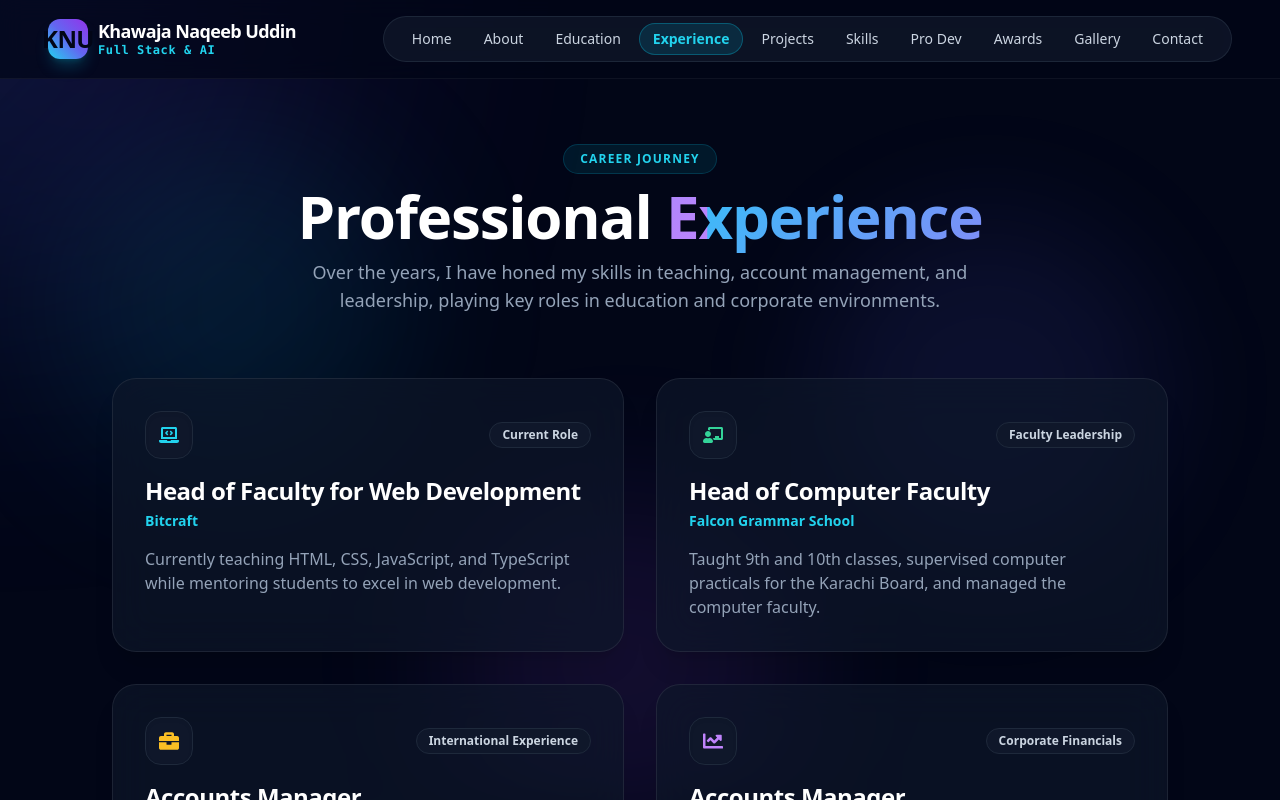
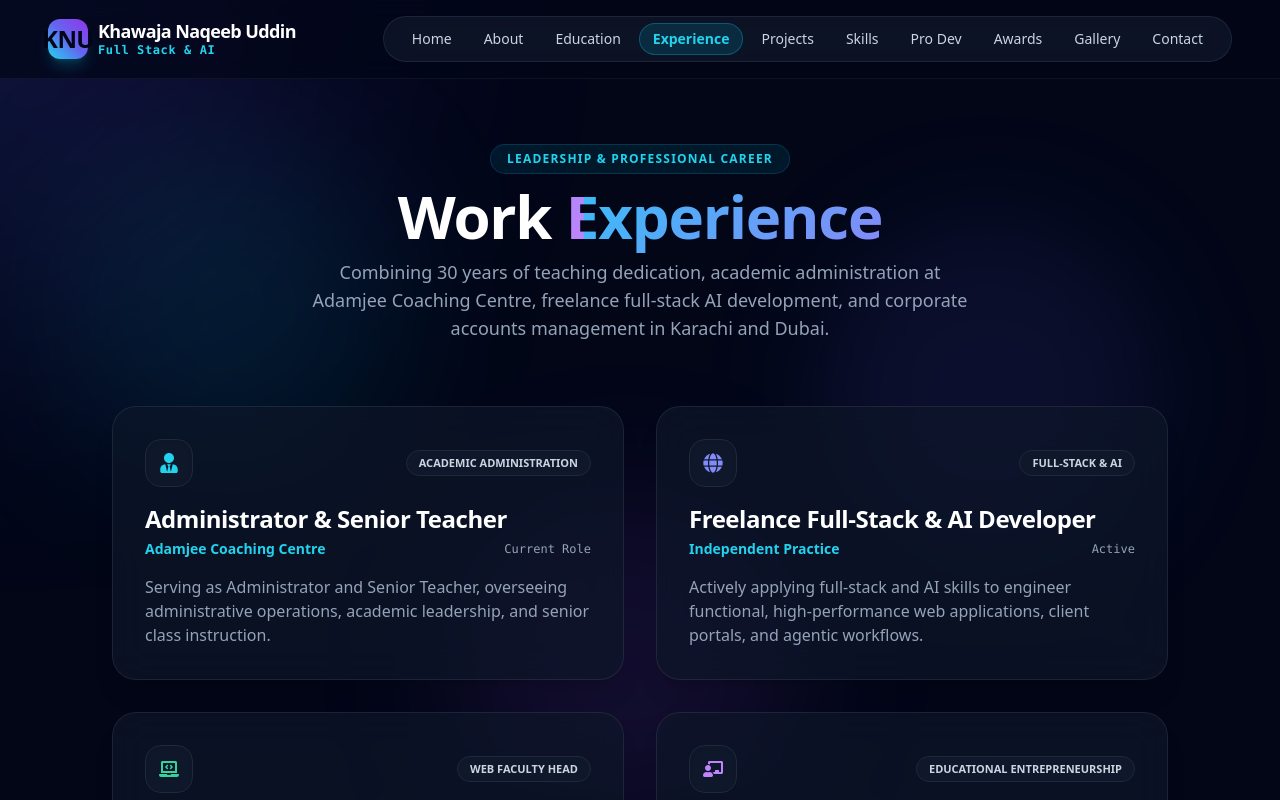
Before and after one commit to khawajanaqeeb/portfolio, a Next.js app: page /experience in a window 1280 px wide. Shown: the top 800 px of the page. Built offline with nearby package versions, Linux system fonts and the light colour scheme.

Commit message:
feat: integrate 30 years teaching legacy, Adamjee Coaching Administrator role, Cisco Data Science Certification, and GIAIC Q3 Agentic AI credentials into portfolio

```diff
--- a/src/app/about/page.tsx
+++ b/src/app/about/page.tsx
@@ -2,34 +2,34 @@ import { Metadata } from "next";
 import Link from "next/link";
 import Image from "next/image";
 import PageTransition from "@/app/components/PageTransition";
-import { FaLaptopCode, FaUserGraduate, FaAward, FaBrain, FaArrowRight, FaCode, FaRocket } from "react-icons/fa";
+import { FaLaptopCode, FaUserGraduate, FaAward, FaBrain, FaArrowRight, FaCode, FaRocket, FaChalkboardTeacher, FaBuilding, FaRobot } from "react-icons/fa";
 
 export const metadata: Metadata = {
   title: "About Me | Khawaja Naqeeb Uddin",
-  description: "Learn more about Khawaja Naqeeb Uddin, Full Stack Web Developer, AI Specialist, and Computer Faculty Head.",
+  description: "Learn more about Khawaja Naqeeb Uddin, Educator (30+ Years), Administrator at Adamjee Coaching Centre, Full Stack Developer, and GIAIC Agentic AI Engineer.",
 };
 
 export default function AboutPage() {
   const stats = [
     {
-      icon: <FaLaptopCode className="text-cyan-400 text-2xl" />,
-      value: "6+",
-      label: "Web Projects Completed",
+      icon: <FaChalkboardTeacher className="text-cyan-400 text-2xl" />,
+      value: "30+",
+      label: "Years Teaching Experience",
     },
     {
-      icon: <FaUserGraduate className="text-indigo-400 text-2xl" />,
-      value: "100+",
-      label: "Students Mentored",
+      icon: <FaBrain className="text-indigo-400 text-2xl" />,
+      value: "Top",
+      label: "GIAIC Agentic AI Student",
     },
     {
-      icon: <FaAward className="text-amber-400 text-2xl" />,
-      value: "3+",
-      label: "Teaching & Tech Awards",
+      icon: <FaRobot className="text-purple-400 text-2xl" />,
+      value: "Q3",
+      label: "Certified Agentic AI",
     },
     {
-      icon: <FaBrain className="text-purple-400 text-2xl" />,
-      value: "Q2",
-      label: "GIAIC AI & Cloud Computing",
+      icon: <FaLaptopCode className="text-amber-400 text-2xl" />,
+      value: "6+",
+      label: "Production & Client Apps",
     },
   ];
 
@@ -39,24 +39,23 @@ export default function AboutPage() {
         {/* Page Header */}
         <div className="text-center space-y-3">
           <span className="text-xs font-bold uppercase tracking-widest text-cyan-400 bg-cyan-500/10 border border-cyan-500/20 px-4 py-1.5 rounded-full inline-block">
-            Professional Profile
+            Professional Profile &amp; Legacy
           </span>
           <h1 className="text-4xl sm:text-6xl font-extrabold font-heading text-white">
             About <span className="text-gradient-cyan">Khawaja Naqeeb Uddin</span>
           </h1>
-
-          <p className="text-slate-400 text-base sm:text-lg max-w-2xl mx-auto font-light leading-relaxed">
-            A versatile Full Stack Developer, Computer Faculty Head, and AI Practitioner committed to crafting impactful digital experiences.
+          <p className="text-slate-400 text-base sm:text-lg max-w-3xl mx-auto font-light leading-relaxed">
+            Educator | Administrator @ Adamjee Coaching Centre | Full Stack Developer | Accounts Management Professional
           </p>
         </div>
 
-        {/* Profile Story Card */}
-        <div className="glass-card glass-card-hover rounded-3xl p-8 sm:p-12 border border-slate-800 shadow-2xl relative overflow-hidden grid grid-cols-1 lg:grid-cols-12 gap-10 items-center">
+        {/* Profile Story Grid */}
+        <div className="glass-card rounded-3xl p-8 sm:p-12 border border-slate-800 shadow-2xl relative overflow-hidden grid grid-cols-1 lg:grid-cols-12 gap-10 items-center">
           {/* Avatar side */}
           <div className="lg:col-span-4 flex justify-center">
             <div className="relative group">
               <div className="absolute -inset-2 bg-gradient-to-tr from-cyan-500 via-indigo-500 to-purple-600 rounded-full blur-lg opacity-70 group-hover:opacity-100 transition duration-500" />
-              <div className="relative w-52 h-52 sm:w-64 sm:h-64 rounded-full border-4 border-slate-900 bg-slate-900 overflow-hidden shadow-2xl">
+              <div className="relative w-56 h-56 sm:w-64 sm:h-64 rounded-full border-4 border-slate-900 bg-slate-900 overflow-hidden shadow-2xl">
                 <Image
                   src="/naq1.png"
                   alt="Khawaja Naqeeb Uddin"
@@ -69,26 +68,33 @@ export default function AboutPage() {
             </div>
           </div>
 
-          {/* Description text */}
-          <div className="lg:col-span-8 space-y-5 text-slate-300 font-light text-base sm:text-lg leading-relaxed">
-            <div className="p-5 rounded-2xl bg-slate-900/70 border border-slate-800">
+          {/* Detailed Bio Cards */}
+          <div className="lg:col-span-8 space-y-5 text-slate-300 font-light text-base leading-relaxed">
+            <div className="p-5 rounded-2xl bg-slate-900/80 border border-slate-800">
               <h3 className="text-xl font-bold font-heading text-white mb-2 flex items-center gap-2">
-                <FaRocket className="text-cyan-400 text-base" /> Full Stack & AI Focus
+                <FaChalkboardTeacher className="text-cyan-400 text-base" /> 30+ Years Teaching Legacy &amp; Leadership
               </h3>
               <p>
-                Hello! I am an aspiring <strong className="text-cyan-300 font-semibold">Full Stack Developer</strong> with a deep interest in <strong className="text-cyan-300 font-semibold">Artificial Intelligence</strong>. I thrive on building innovative solutions and exploring cutting-edge technologies.
+                With <strong className="text-cyan-300 font-semibold">30 years of teaching experience</strong>, I have dedicated my life to shaping young minds and fostering a love for learning. I previously ran my own coaching center and am currently serving as an <strong className="text-cyan-300 font-semibold">Administrator &amp; Senior Teacher at Adamjee Coaching Centre</strong>. Teaching is not just my profession—it is my passion.
               </p>
             </div>
 
-            <div className="p-5 rounded-2xl bg-slate-900/70 border border-slate-800">
+            <div className="p-5 rounded-2xl bg-slate-900/80 border border-slate-800">
               <h3 className="text-xl font-bold font-heading text-white mb-2 flex items-center gap-2">
-                <FaCode className="text-indigo-400 text-base" /> Vision &amp; Philosophy
+                <FaRobot className="text-indigo-400 text-base" /> Agentic AI &amp; Top Governor House Scholar
               </h3>
-              <p className="flex items-center flex-wrap gap-1.5">
-                <span>My journey is driven by curiosity, problem-solving, and a passion for creating impactful digital experiences. Let’s build the future, one line of code at a time.</span>
-                <FaRocket className="text-cyan-400 inline-block text-base animate-pulse" />
+              <p>
+                Selected as one of the <strong className="text-indigo-300 font-semibold">top students for the Agentic AI Program at Governor House Karachi (GIAIC)</strong>, I have progressed through modern web development (Next.js, TypeScript, Tailwind), <strong className="text-indigo-300 font-semibold">Q3 Certified Agentic AI &amp; Modern Python</strong>, and Q4 Cloud &amp; LLM Orchestration (Docker, Kubernetes, Gemini, Claude Code, SDD).
               </p>
+            </div>
 
+            <div className="p-5 rounded-2xl bg-slate-900/80 border border-slate-800">
+              <h3 className="text-xl font-bold font-heading text-white mb-2 flex items-center gap-2">
+                <FaBuilding className="text-purple-400 text-base" /> Accounts Management &amp; Corporate Background
+              </h3>
+              <p>
+                Beyond education and AI, I have gained valuable experience as an <strong className="text-purple-300 font-semibold">Accounts Manager in reputed organizations in Karachi and Dubai</strong>, proving myself as a supportive leader committed to integrity, fiscal policies, and excellence.
+              </p>
             </div>
           </div>
         </div>
@@ -127,12 +133,12 @@ export default function AboutPage() {
           </Link>
 
           <Link
-            href="/education"
+            href="/professional-dev"
             className="glass-card glass-card-hover p-6 rounded-2xl border border-slate-800 flex items-center justify-between group"
           >
             <div>
-              <p className="text-xs font-semibold text-indigo-400 uppercase tracking-wider">Academic Record</p>
-              <h4 className="text-lg font-bold text-white font-heading mt-1">Education History</h4>
+              <p className="text-xs font-semibold text-indigo-400 uppercase tracking-wider">Certifications &amp; AI</p>
+              <h4 className="text-lg font-bold text-white font-heading mt-1">Professional Dev</h4>
             </div>
             <FaArrowRight className="text-slate-400 group-hover:text-indigo-400 group-hover:translate-x-1 transition-all" />
           </Link>
@@ -143,7 +149,7 @@ export default function AboutPage() {
           >
             <div>
               <p className="text-xs font-semibold text-purple-400 uppercase tracking-wider">Live Demos</p>
-              <h4 className="text-lg font-bold text-white font-heading mt-1">Featured Projects</h4>
+              <h4 className="text-lg font-bold text-white font-heading mt-1">GitHub Repositories</h4>
             </div>
             <FaArrowRight className="text-slate-400 group-hover:text-purple-400 group-hover:translate-x-1 transition-all" />
           </Link>
--- a/src/app/experience/page.tsx
+++ b/src/app/experience/page.tsx
@@ -1,49 +1,83 @@
 import { Metadata } from "next";
 import PageTransition from "@/app/components/PageTransition";
-import { FaLaptopCode, FaChalkboardTeacher, FaBriefcase, FaChartLine } from "react-icons/fa";
+import { FaLaptopCode, FaChalkboardTeacher, FaBriefcase, FaChartLine, FaUserTie, FaGlobe } from "react-icons/fa";
 
 export const metadata: Metadata = {
   title: "Professional Experience | Khawaja Naqeeb Uddin",
-  description: "Work history, leadership, and teaching experience of Khawaja Naqeeb Uddin.",
+  description: "Career history of Khawaja Naqeeb Uddin: Administrator at Adamjee Coaching Centre, 30+ Years Educator, Freelance Web Developer, and Corporate Accounts Manager.",
 };
 
 export default function ExperiencePage() {
   const experiences = [
     {
+      title: "Administrator & Senior Teacher",
+      company: "Adamjee Coaching Centre",
+      period: "Current Role",
+      description:
+        "Serving as Administrator and Senior Teacher, overseeing administrative operations, academic leadership, and senior class instruction.",
+      icon: <FaUserTie className="text-cyan-400 text-xl" />,
+      accent: "border-cyan-500/40",
+      tag: "Academic Administration",
+    },
+    {
+      title: "Freelance Full-Stack & AI Developer",
+      company: "Independent Practice",
+      period: "Active",
+      description:
+        "Actively applying full-stack and AI skills to engineer functional, high-performance web applications, client portals, and agentic workflows.",
+      icon: <FaGlobe className="text-indigo-400 text-xl" />,
+      accent: "border-indigo-500/40",
+      tag: "Full-Stack & AI",
+    },
+    {
       title: "Head of Faculty for Web Development",
       company: "Bitcraft",
-      period: "Current Role",
+      period: "Faculty Leadership",
       description:
-        "Currently teaching HTML, CSS, JavaScript, and TypeScript while mentoring students to excel in web development.",
-      icon: <FaLaptopCode className="text-cyan-400 text-xl" />,
-      accent: "border-cyan-500/40",
+        "Taught HTML, CSS, JavaScript, and TypeScript while mentoring students and leading web development curriculum design.",
+      icon: <FaLaptopCode className="text-emerald-400 text-xl" />,
+      accent: "border-emerald-500/40",
+      tag: "Web Faculty Head",
+    },
+    {
+      title: "Founder & Principal",
+      company: "Own Coaching Center",
+      period: "30-Year Legacy",
+      description:
+        "Owned and administered private coaching center, fostering academic excellence and mentoring thousands of students over three decades.",
+      icon: <FaChalkboardTeacher className="text-purple-400 text-xl" />,
+      accent: "border-purple-500/40",
+      tag: "Educational Entrepreneurship",
     },
     {
       title: "Head of Computer Faculty",
       company: "Falcon Grammar School",
-      period: "Faculty Leadership",
+      period: "Karachi Board Supervision",
       description:
-        "Taught 9th and 10th classes, supervised computer practicals for the Karachi Board, and managed the computer faculty.",
-      icon: <FaChalkboardTeacher className="text-emerald-400 text-xl" />,
-      accent: "border-emerald-500/40",
+        "Supervised 9th & 10th computer classes, conducted Karachi Board practical examinations, and directed computer faculty teachers.",
+      icon: <FaChalkboardTeacher className="text-amber-400 text-xl" />,
+      accent: "border-amber-500/40",
+      tag: "Faculty Supervision",
     },
     {
       title: "Accounts Manager",
       company: "Beyond Borders, Dubai",
-      period: "International Experience",
+      period: "International Corporate",
       description:
-        "Oversaw financial accounts, ensured compliance with international standards, and streamlined operations.",
-      icon: <FaBriefcase className="text-amber-400 text-xl" />,
-      accent: "border-amber-500/40",
+        "Managed financial accounts, ensured international compliance standards, and streamlined corporate fiscal operations.",
+      icon: <FaBriefcase className="text-blue-400 text-xl" />,
+      accent: "border-blue-500/40",
+      tag: "Dubai Financial Operations",
     },
     {
       title: "Accounts Manager",
       company: "Venture Crest Pvt Ltd, DHA Karachi",
-      period: "Corporate Financials",
+      period: "Corporate Accounts",
       description:
-        "Managed accounts, prepared financial reports, and collaborated with internal teams to enhance fiscal policies.",
-      icon: <FaChartLine className="text-purple-400 text-xl" />,
-      accent: "border-purple-500/40",
+        "Oversaw financial management, prepared fiscal statements, and enhanced internal accounting procedures.",
+      icon: <FaChartLine className="text-teal-400 text-xl" />,
+      accent: "border-teal-500/40",
+      tag: "Corporate Fiscal Management",
     },
   ];
 
@@ -53,17 +87,17 @@ export default function ExperiencePage() {
         {/* Header */}
         <div className="text-center space-y-3">
           <span className="text-xs font-bold uppercase tracking-widest text-cyan-400 bg-cyan-500/10 border border-cyan-500/20 px-4 py-1.5 rounded-full inline-block">
-            Career Journey
+            Leadership &amp; Professional Career
           </span>
           <h1 className="text-4xl sm:text-6xl font-extrabold font-heading text-white">
-            Professional <span className="text-gradient-cyan">Experience</span>
+            Work <span className="text-gradient-cyan">Experience</span>
           </h1>
           <p className="text-slate-400 text-base sm:text-lg max-w-2xl mx-auto font-light leading-relaxed">
-            Over the years, I have honed my skills in teaching, account management, and leadership, playing key roles in education and corporate environments.
+            Combining 30 years of teaching dedication, academic administration at Adamjee Coaching Centre, freelance full-stack AI development, and corporate accounts management in Karachi and Dubai.
           </p>
         </div>
 
-        {/* Experience Cards Grid */}
+        {/* Experience Grid */}
         <div className="grid grid-cols-1 md:grid-cols-2 gap-8">
           {experiences.map((exp, idx) => (
             <div
@@ -75,17 +109,22 @@ export default function ExperiencePage() {
                   <div className="w-12 h-12 rounded-2xl bg-slate-900 border border-slate-800 flex items-center justify-center shadow-inner group-hover:scale-110 transition-transform">
                     {exp.icon}
                   </div>
-                  <span className="text-xs font-semibold px-3 py-1 rounded-full bg-slate-900 border border-slate-800 text-slate-300">
-                    {exp.period}
+                  <span className="text-[11px] font-bold uppercase px-3 py-1 rounded-full bg-slate-900 border border-slate-800 text-slate-300">
+                    {exp.tag}
                   </span>
                 </div>
 
                 <h2 className="text-2xl font-bold text-white font-heading group-hover:text-cyan-400 transition-colors">
                   {exp.title}
                 </h2>
-                <p className="text-cyan-400 font-semibold text-sm mt-1">
-                  {exp.company}
-                </p>
+                <div className="flex items-center justify-between gap-2 mt-1">
+                  <p className="text-cyan-400 font-semibold text-sm">
+                    {exp.company}
+                  </p>
+                  <span className="text-xs font-mono text-slate-400">
+                    {exp.period}
+                  </span>
+                </div>
                 <p className="text-slate-400 text-sm sm:text-base mt-4 font-light leading-relaxed">
                   {exp.description}
                 </p>
--- a/src/app/page.tsx
+++ b/src/app/page.tsx
@@ -23,11 +23,12 @@ export default function Home() {
   const [roleIndex, setRoleIndex] = useState(0);
 
   const roles = [
-    "Full Stack Web Developer",
-    "AI & Cloud Specialist (GIAIC)",
-    "Head of Computer Faculty",
-    "System & Networking Engineer",
+    "Educator (30+ Years Legacy)",
+    "Administrator @ Adamjee Coaching Centre",
+    "Full Stack & Agentic AI Specialist",
+    "Accounts Management Professional",
   ];
+
 
   useEffect(() => {
     const timer = setInterval(() => {
--- a/src/app/professional-dev/page.tsx
+++ b/src/app/professional-dev/page.tsx
@@ -1,40 +1,76 @@
 import { Metadata } from "next";
 import PageTransition from "@/app/components/PageTransition";
-import { FaCertificate, FaCloud, FaLaptopCode } from "react-icons/fa";
+import { FaCertificate, FaCloud, FaLaptopCode, FaBrain, FaRobot, FaServer } from "react-icons/fa";
+import { SiCisco, SiPython, SiDocker, SiKubernetes } from "react-icons/si";
 
 export const metadata: Metadata = {
-  title: "Professional Development | Khawaja Naqeeb Uddin",
-  description: "Certifications and professional training of Khawaja Naqeeb Uddin.",
+  title: "Professional Development & Certifications | Khawaja Naqeeb Uddin",
+  description: "Certifications, Data Science credentials (Cisco/ITU-DTC), and GIAIC Agentic AI specializations of Khawaja Naqeeb Uddin.",
 };
 
 export default function ProfessionalDevPage() {
   const certifications = [
     {
+      title: "Introduction to Data Science Certified",
+      organization: "Cisco Networking Academy & ITU-DTC Pakistan",
+      period: "Completed: Oct 21, 2025",
+      description:
+        "Successfully completed comprehensive Data Science training covering data analytics, statistical modeling, and foundational machine learning techniques.",
+      icon: <SiCisco className="text-cyan-400 text-2xl" />,
+      accent: "border-cyan-500/40",
+      tag: "Data Science Certification",
+      highlight: true,
+    },
+    {
+      title: "GIAIC Certified - Q3: Agentic AI & Modern Python",
+      organization: "Governor House Karachi (GIAIC)",
+      period: "Q3 Certified",
+      description:
+        "Completed Agentic AI and Modern Python specialization, mastering autonomous AI agent workflows, multi-agent frameworks, and core machine learning logic.",
+      icon: <FaRobot className="text-indigo-400 text-2xl" />,
+      accent: "border-indigo-500/40",
+      tag: "Agentic AI Specialist",
+      highlight: true,
+    },
+    {
+      title: "GIAIC Currently Mastering - Q4: Cloud & LLM Systems",
+      organization: "Governor House Karachi (GIAIC)",
+      period: "Q4 Advanced",
+      description:
+        "Deep-diving into deployment and scaling of AI systems: Cloud & Orchestration (Docker, Kubernetes, FTEs) and Advanced LLMs (Gemini, Claude Code, SDD).",
+      icon: <FaCloud className="text-purple-400 text-2xl" />,
+      accent: "border-purple-500/40",
+      tag: "Cloud & LLM Orchestration",
+    },
+    {
+      title: "GIAIC Certified - Q1 & Q2: Web Architecture",
+      organization: "Governor House Karachi (GIAIC)",
+      period: "Q1 & Q2 Certified",
+      description:
+        "Mastered modern full-stack web development, responsive user interfaces, and server-side rendering using Next.js App Router, TypeScript, and Tailwind CSS.",
+      icon: <FaLaptopCode className="text-emerald-400 text-2xl" />,
+      accent: "border-emerald-500/40",
+      tag: "Full Stack Certification",
+    },
+    {
       title: "MCSE (Microsoft Certified System Engineer)",
       organization: "Microsoft",
+      period: "Professional Certification",
       description:
-        "Advanced training in networking, security, and infrastructure management, strengthening my expertise in system engineering.",
+        "Advanced engineering in computer networking, infrastructure security, active directory, and server system administration.",
       icon: <FaCertificate className="text-amber-400 text-2xl" />,
       accent: "border-amber-500/40",
-      tag: "Professional Certification",
+      tag: "System Engineering",
     },
     {
-      title: "Software Diploma",
+      title: "Software Engineering Diploma",
       organization: "Computer Guide Institute",
+      period: "Diploma Certification",
       description:
-        "Comprehensive training in programming languages and software development methodologies.",
-      icon: <FaLaptopCode className="text-blue-400 text-2xl" />,
+        "Comprehensive diploma program covering programming languages, database design, software development lifecycles, and algorithms.",
+      icon: <FaServer className="text-blue-400 text-2xl" />,
       accent: "border-blue-500/40",
       tag: "Software Engineering",
-    },
-    {
-      title: "GIAIC (Governor Initiative for AI & Cloud Computing)",
-      organization: "Currently Enrolled",
-      description:
-        "Successfully passed Quarter One and progressing through Quarter Two with a strong focus on AI and cloud computing.",
-      icon: <FaCloud className="text-emerald-400 text-2xl" />,
-      accent: "border-emerald-500/40",
-      tag: "AI & Cloud Program",
     },
   ];
 
@@ -44,39 +80,47 @@ export default function ProfessionalDevPage() {
         {/* Header */}
         <div className="text-center space-y-3">
           <span className="text-xs font-bold uppercase tracking-widest text-cyan-400 bg-cyan-500/10 border border-cyan-500/20 px-4 py-1.5 rounded-full inline-block">
-            Certifications & Training
+            Specialized Training &amp; Certifications
           </span>
           <h1 className="text-4xl sm:text-6xl font-extrabold font-heading text-white">
             Professional <span className="text-gradient-cyan">Development</span>
           </h1>
           <p className="text-slate-400 text-base sm:text-lg max-w-2xl mx-auto font-light leading-relaxed">
-            I continuously expand my knowledge and expertise through certifications and ongoing learning in cutting-edge technologies.
+            Selected as one of the top students for the Agentic AI Program at Governor House Karachi, continuously expanding expertise across Data Science, AI, and Cloud Architecture.
           </p>
         </div>
 
         {/* Certifications Grid */}
-        <div className="grid grid-cols-1 md:grid-cols-3 gap-8">
+        <div className="grid grid-cols-1 md:grid-cols-2 lg:grid-cols-3 gap-8">
           {certifications.map((item, idx) => (
             <div
               key={idx}
-              className={`glass-card glass-card-hover rounded-3xl p-8 border ${item.accent} shadow-xl flex flex-col justify-between group`}
+              className={`glass-card glass-card-hover rounded-3xl p-8 border ${item.accent} shadow-xl flex flex-col justify-between group relative overflow-hidden`}
             >
+              {item.highlight && (
+                <div className="absolute top-0 right-0 w-32 h-32 bg-cyan-500/10 rounded-full blur-2xl pointer-events-none" />
+              )}
               <div>
                 <div className="flex items-center justify-between gap-4 mb-4">
                   <div className="w-12 h-12 rounded-2xl bg-slate-900 border border-slate-800 flex items-center justify-center shadow-inner group-hover:scale-110 transition-transform">
                     {item.icon}
                   </div>
-                  <span className="text-[11px] font-bold tracking-wide uppercase px-3 py-1 rounded-full bg-slate-900 border border-slate-800 text-cyan-300">
+                  <span className="text-[10px] font-extrabold tracking-wide uppercase px-3 py-1 rounded-full bg-slate-900 border border-slate-800 text-cyan-300">
                     {item.tag}
                   </span>
                 </div>
 
-                <h2 className="text-2xl font-bold text-white font-heading group-hover:text-cyan-400 transition-colors">
+                <h2 className="text-xl font-bold text-white font-heading group-hover:text-cyan-400 transition-colors">
                   {item.title}
                 </h2>
-                <p className="text-cyan-400 font-semibold text-sm mt-1">
-                  {item.organization}
-                </p>
+                <div className="flex items-center justify-between gap-2 mt-1">
+                  <p className="text-cyan-400 font-semibold text-xs">
+                    {item.organization}
+                  </p>
+                  <span className="text-[11px] font-mono text-slate-400">
+                    {item.period}
+                  </span>
+                </div>
                 <p className="text-slate-400 text-sm sm:text-base mt-4 font-light leading-relaxed">
                   {item.description}
                 </p>
```
